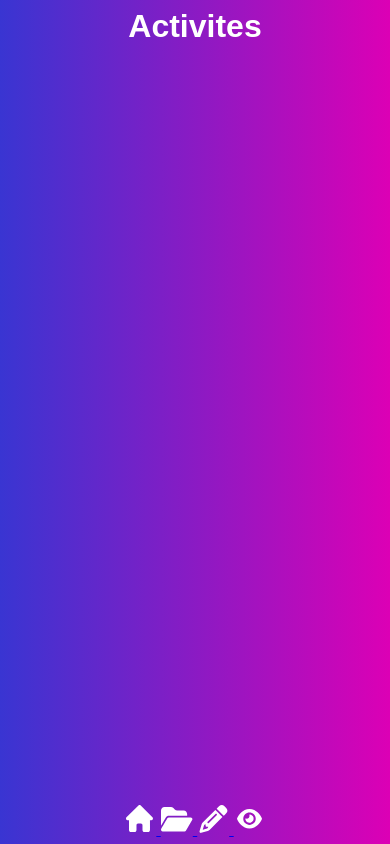
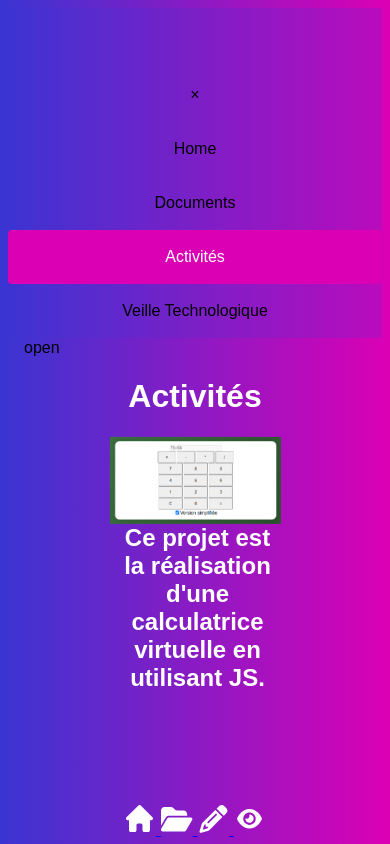
Before and after one commit to HDMDraw/portfolio, a plain HTML site: page act.html in a window 390 px wide. Shown: the top 844 px of the page. Drawn offline with Linux system fonts and the light colour scheme; a web font is replaced by a local one.

Commit message:
Add files via upload

```diff
--- a/act.html
+++ b/act.html
@@ -1,9 +1,32 @@
 <html>
     <title>Activités Lou DESMIT</title>
     <link href="style.css" rel="stylesheet">
+    <script src="script.js"></script>
     <body class="body">
-        <center>
-            <h1>Activites</h1>
+        <div id="mySidenav" class="sidebar">
+            <a href="javascript:void(0)" class="closebtn" onclick="closeNav()">&times;</a>
+            <a href="index.html">Home</a>
+            <a href="docs.html">Documents</a>
+            <a class="active" href="act.html">Activités</a>
+            <a href="veilletechno.html">Veille Technologique</a>
+        </div>
+        <div id="main" class="content">
+            <left>
+                <span id="openBtn" onclick="openNav()">open</span>
+            </left>
+            <center>
+                <h1>Activités</h1>
+            <div class="container">
+                <img src="calculatrice/calc_capt.PNG" alt="Capture de la calculatrice virtuelle" class="image" style="width:100%">
+                <div class="middle">
+                    <a href="calculatrice/calculatrice.html">
+                        <div class="text">Calculatrice</div>
+                    </a>
+                </div>
+                <h2 class="imageflexcontent">Ce projet est la réalisation d'une calculatrice virtuelle en utilisant JS.</h2>
+            </div>
+            </center>
+        </div>
     </body>
     <footer>
         <!-- Changer les boutons en images -->
--- /dev/null
+++ b/script.js
@@ -0,0 +1,11 @@
+/* Set the width of the side navigation to 250px and the left margin of the page content to 250px */
+function openNav() {
+    document.getElementById("mySidenav").style.width = "250px";
+    document.getElementById("openBtn").style.opacity = 0;
+  }
+
+  /* Set the width of the side navigation to 0 and the left margin of the page content to 0 */
+  function closeNav() {
+    document.getElementById("mySidenav").style.width = "0";
+    document.getElementById("openBtn").style.opacity = 100;
+  }
--- a/style.css
+++ b/style.css
@@ -1,3 +1,131 @@
+/* ======================== SIDE BAR ======================== */
+
+/* The side navigation menu */
+.sidebar {
+  margin: 0;
+  padding: 0;
+  width: 0px;
+  background-color: rgba(58, 53, 210, 0.192);
+  position: fixed;
+  height: 100%;
+  overflow: auto;
+  z-index: 1; /* Stay on top */
+  top: 0; /* Stay at the top */
+  left: 0;
+  overflow-x: hidden; /* Disable horizontal scroll */
+  padding-top: 60px; /* Place content 60px from the top */
+  transition: 0.5s; /* 0.5 second transition effect to slide in the sidenav */
+}
+
+/* Sidebar links */
+.sidebar a {
+  display: block;
+  color: black;
+  padding: 16px;
+  text-decoration: none;
+  border: solid;
+  border-radius: 4px;
+  border-color: #3a35d200;
+  border-width: 2px;
+  text-align: center;
+  font-size: 16px;
+  transition-duration: 0.4s;
+}
+
+/* Position and style the close button (top right corner) */
+.sidenav .closebtn {
+  position: absolute;
+  top: 0;
+  right: 25px;
+  font-size: 36px;
+  margin-left: 50px;
+}
+
+/* Active/current link */
+.sidebar a.active {
+  background-color: rgba(220,0,181,1);
+  color: white;
+}
+
+/* Links on mouse-over */
+.sidebar a:hover:not(.active) {
+  background-color: white;
+  color: black;
+}
+
+/* Page content. The value of the margin-left property should match the value of the sidebar's width property */
+div.content {
+  margin-left: 0px;
+  padding: 1px 16px;
+  height: 1000px;
+}
+
+/* On screens that are less than 700px wide, make the sidebar into a topbar */
+@media screen and (max-width: 700px) {
+  .sidebar {
+    width: 100%;
+    height: auto;
+    position: relative;
+  }
+  .sidebar a {float: left;}
+  div.content {margin-left: 0;}
+}
+
+/* On screens that are less than 400px, display the bar vertically, instead of horizontally */
+@media screen and (max-width: 400px) {
+  .sidebar a {
+    text-align: center;
+    float: none;
+  }
+}
+
+/* ======================== IMG DOC ======================== */
+
+.container {
+  position: relative;
+  width: 50%;
+}
+
+.image {
+  opacity: 1;
+  display: block;
+  width: 80%;
+  height: auto;
+  transition: .5s ease;
+  backface-visibility: hidden;
+}
+
+.imageflexcontent { margin-left: 5px; margin-top: 0; }
+
+.middle {
+  transition: .5s ease;
+  opacity: 0;
+  position: absolute;
+  top: 50%;
+  left: 50%;
+  transform: translate(-50%, -50%);
+  -ms-transform: translate(-50%, -50%);
+  text-align: center;
+}
+
+.container:hover .image {
+  opacity: 0.3;
+}
+
+.container:hover .middle {
+  opacity: 1;
+}
+
+.text {
+  background-color: #04AA6D;
+  color: white;
+  font-size: 16px;
+  padding: 16px 32px;
+}
+
+/* ======================== FIN IMG DOC ======================== */
+
+
 @font-face {
   font-family: 'CustomFont';
   src: url('Genshin.ttf');
```
Also changed, not shown: docs.html (+17 -2 lines), index.html (+15 -14 lines), veilletechno.html (+16 -2 lines).
